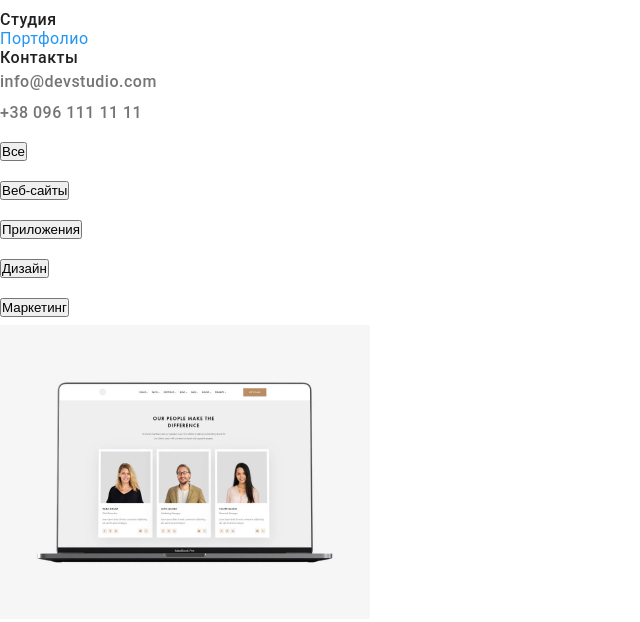
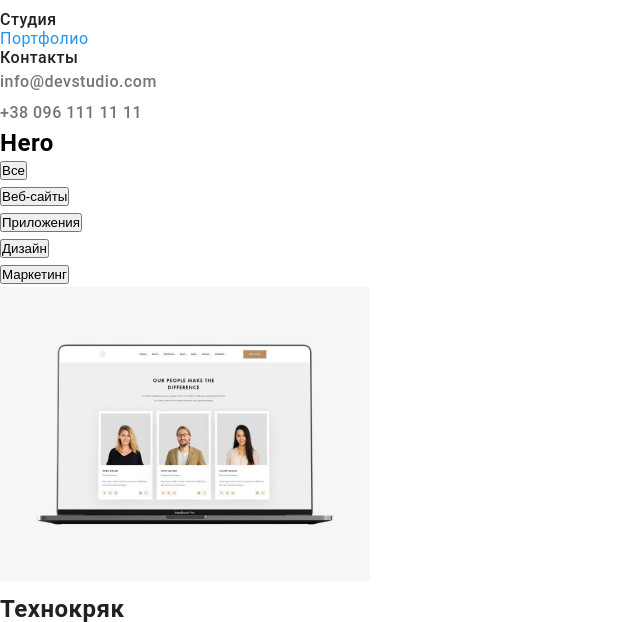
Before and after one commit to Nez5557/goit-markup-hw-02, a plain HTML site: page portfolio.html in a window 1280 px wide. Shown: the part 34-656 px from the top of the page, without its empty margins (0-640 px from the left). Drawn offline with Linux system fonts and the light colour scheme.

Commit message:
git add .Портфолио

```diff
--- a/portfolio.html
+++ b/portfolio.html
@@ -26,16 +26,14 @@
         <li><a href="info@devstudio.com" class="social-links">info@devstudio.com</a></li>
         <li><a href="tel:+380961111111" class="social-links">+38 096 111 11 11</a></li>
     </ul>
-</body>
-<main>
 <section>
-      <h1>
+    <h1>Hero</h1>
         <ul class="container">
-              <li class="all"><button type="">Все</button></li>
-              <li><button type="">Веб-сайты</button></li>
-              <li><button type="">Приложения</button></li>
-              <li><button type="">Дизайн</button></li>
-              <li><button type="">Маркетинг</button></li>
+          <li class="all"><button>Все</button></li>
+          <li><button>Веб-сайты</button></li>
+          <li><button>Приложения</button></li>
+          <li><button>Дизайн</button></li>
+          <li><button>Маркетинг</button></li>
         </ul>
         <ul>
           <li>
@@ -84,9 +82,8 @@
               <p class="description-name">Приложение</p>
             </li>
         </ul>
-      </h1>
 </section>
-</main>
+
 <footer class="basement">
     <a href="./index.html" class="logo-continuation"><span class="logo">Web</span>Studio</a>
     <address class="address">
@@ -95,4 +92,5 @@
         <a href="tel:+380991111111" class="social-links-name">+38 099 111 11 11</a>
     </address>
 </footer>
+</body>
 </html>
```
Lines whose indentation alone changed are shown as unchanged.
